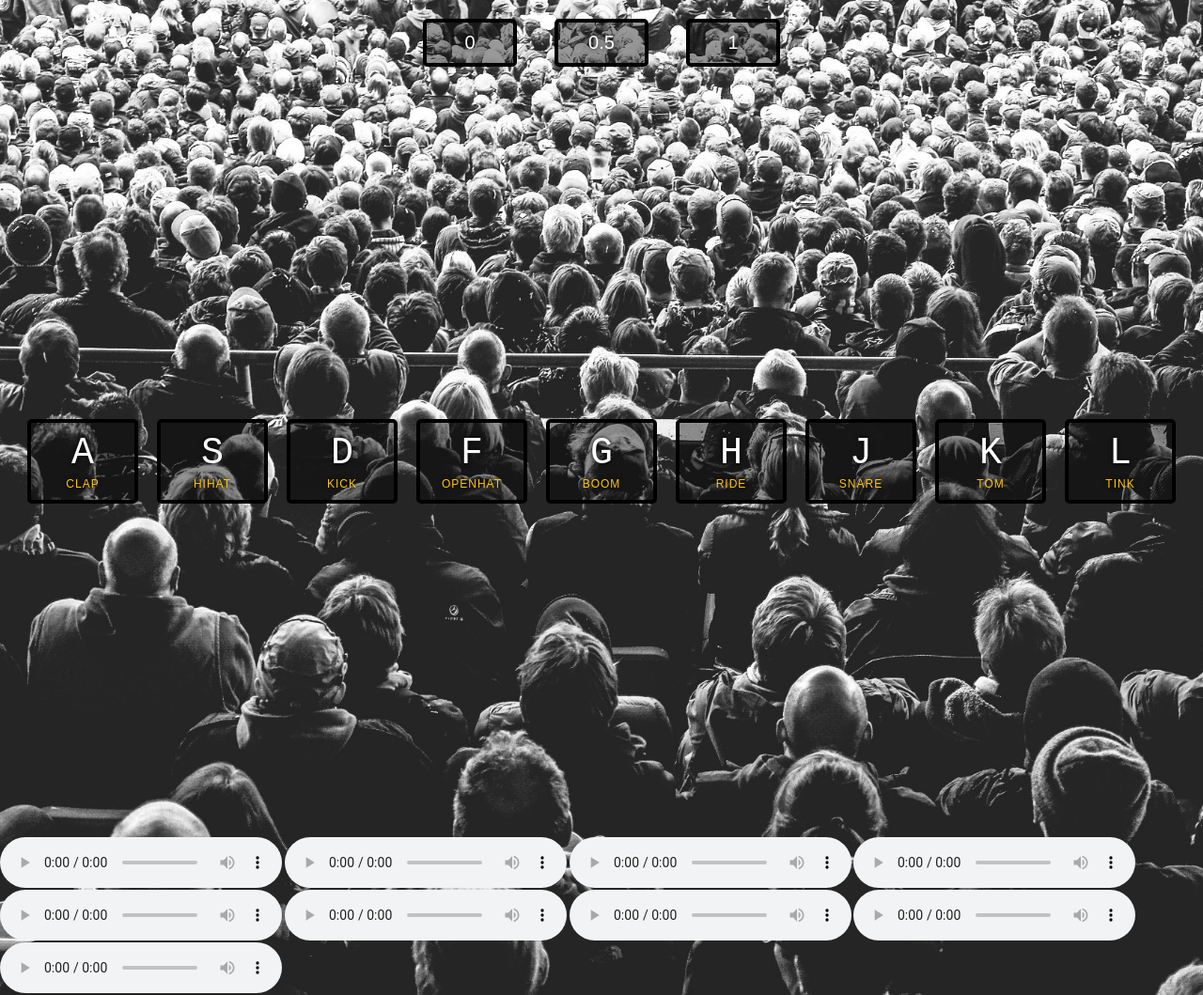
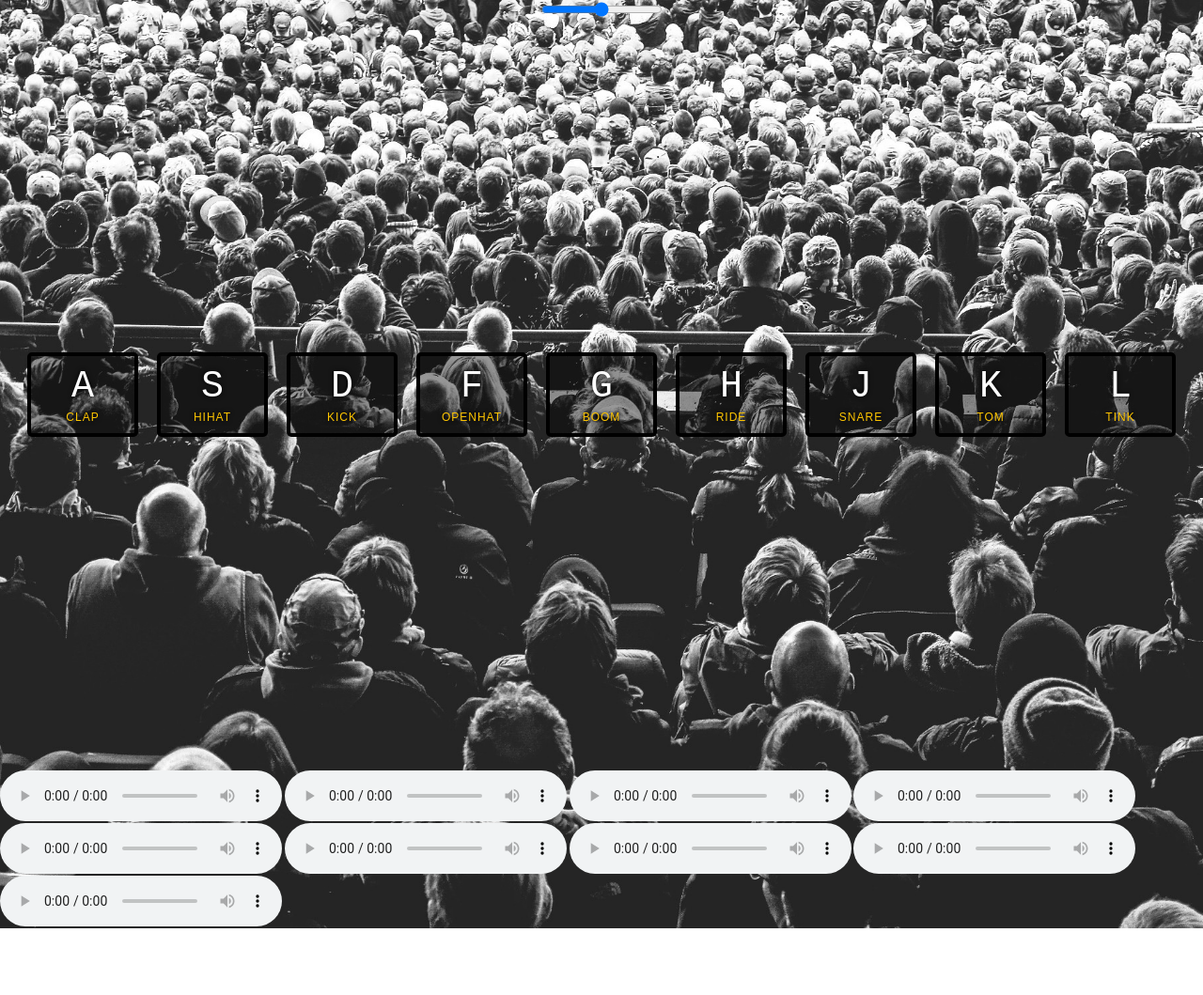
Before and after one commit to LeilanNaeimi/JavaScript30, a plain HTML site: page 01 - JavaScript Drum Kit/index.html in a window 1280 px wide. Shown: the whole page at 94% size. After the commit the page ends 988 px from the top, so only its background shows below. Drawn offline with Linux system fonts and the light colour scheme.

Commit message:
fixed js

```diff
--- a/01 - JavaScript Drum Kit/index.html
+++ b/01 - JavaScript Drum Kit/index.html
@@ -9,9 +9,14 @@
   </head>
   <body>
     <div class="volume" title="Volume">
-      <button onclick="changeVolume(0)" type="button">0</button>
-      <button onclick="changeVolume(0.5)" type="button">0.5</button>
-      <button onclick="changeVolume(1)" type="button">1</button>
+      <input
+        type="range"
+        min="0"
+        max="1"
+        step="0.01"
+        onclick="changeVolume()"
+        id="vol"
+      />
     </div>
     <div class="keys">
       <div data-key="65" class="key">
--- a/01 - JavaScript Drum Kit/script.js
+++ b/01 - JavaScript Drum Kit/script.js
@@ -9,12 +9,13 @@ function playSound(e) {
   key.classList.add("playing");
 }
 
-function changeVolume(v) {
+function changeVolume() {
+  const input = document.getElementById("vol");
+  console.log(input.value);
   const audioElements = document.querySelectorAll(".myAudio");
   audioElements.forEach((audio) => {
-    audio.volume = v;
+    audio.volume = input.value;
   });
-  // console.log(v, audioElements);
 }
 
 function removeTransition(e) {
--- a/01 - JavaScript Drum Kit/style.css
+++ b/01 - JavaScript Drum Kit/style.css
@@ -40,12 +40,13 @@ html {
 
 button {
   border: 0.4rem solid black;
-  border-radius: 0.5rem;
-  margin: 2rem;
+  border-radius: 50%;
+  margin: 5rem 2rem 0 0;
   font-size: 2rem;
   padding: 1rem 0.5rem;
   transition: all 0.07s ease;
-  width: 10rem;
+  width: 3rem;
+  height: 3rem;
   text-align: center;
   color: white;
   background: rgba(0, 0, 0, 0.4);
```
